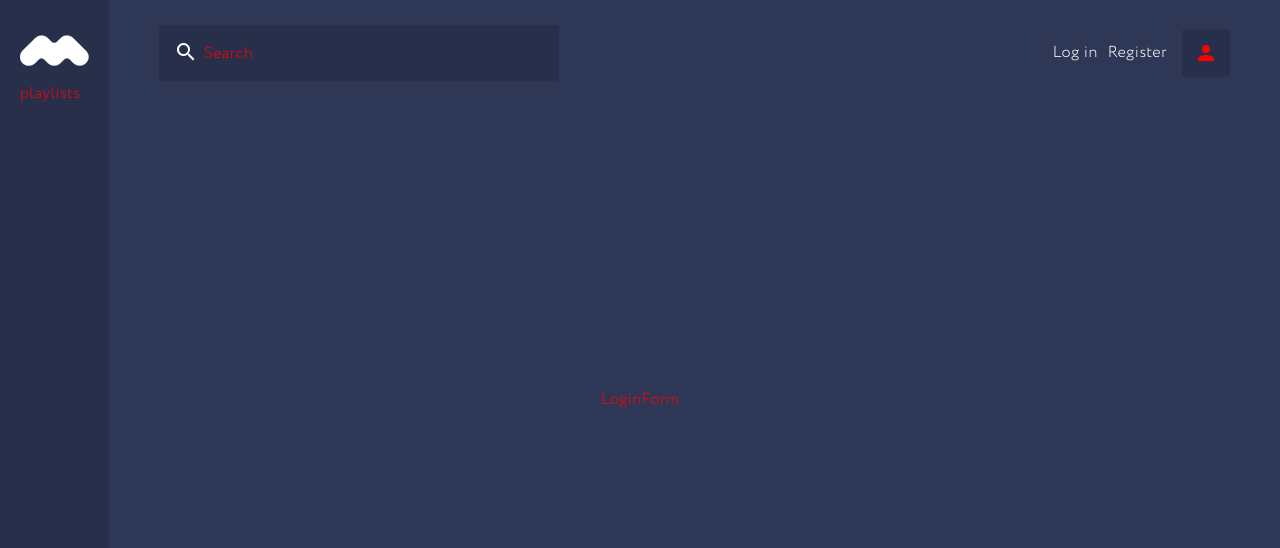
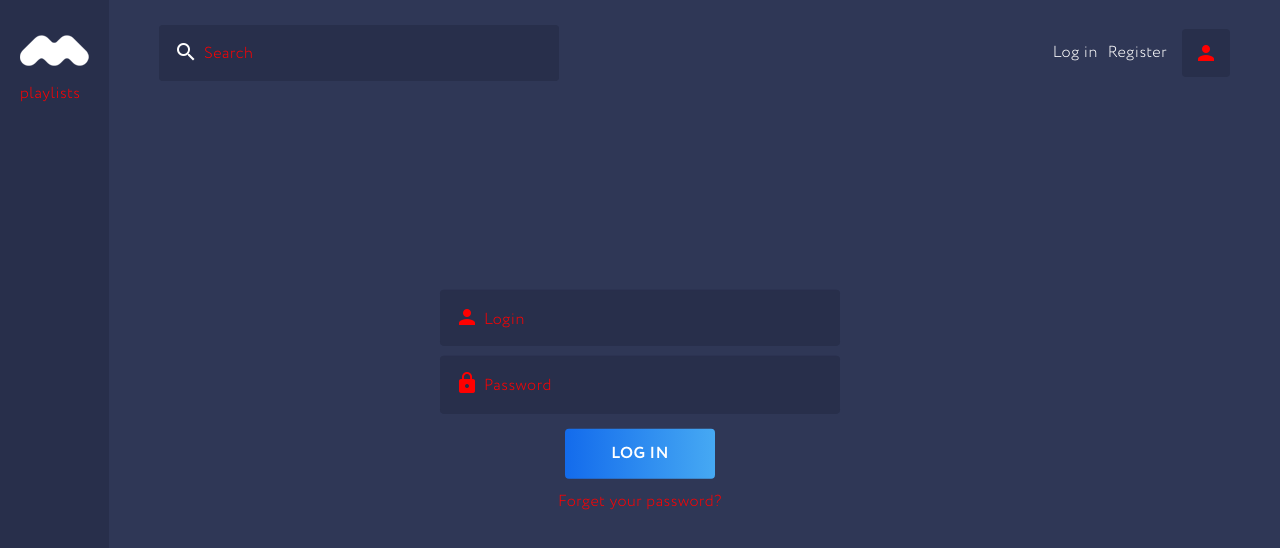
Before and after one commit to remyblanc/MusicApp, a React app: page /login in a window 1280 px wide. Shown: the top 548 px of the page. Built offline with nearby package versions, Linux system fonts and the light colour scheme.

Commit message:
Login Layout

```diff
--- /dev/null
+++ b/src/Components/BasicButton/BasicButton.jsx
@@ -0,0 +1,32 @@
+import React from 'react';
+import styled from "styled-components";
+
+import {theme, macbook, flexContainer, fontSize, gradient} from "../../lib/theme";
+
+const DefaultButton = (props) => {
+  return(
+    <div className={props.className}>
+      <button>{props.buttonText}</button>
+    </div>
+  );
+};
+
+const BasicButton = styled(DefaultButton)`
+  button {
+    width: 150px;
+    background: ${theme.colors.menuColor};
+    height: 50px;
+    border-radius: 4px;
+    text-transform: uppercase;
+    transition: 0.3s;
+    ${theme.fonts.CirceBold}
+    ${fontSize(16, 24)}
+    ${gradient('linear', 'to right', theme.colors.blue, theme.colors.lightBlue)}
+
+    &:hover {
+      ${gradient('linear', 'to right', theme.colors.blue+' 100%', theme.colors.lightBlue)}
+    }
+  }
+`;
+
+export default BasicButton;
--- /dev/null
+++ b/src/Components/BasicInput/BasicInput.jsx
@@ -0,0 +1,70 @@
+import React from 'react';
+import styled from "styled-components";
+
+import {theme, macbook, flexContainer, fontSize} from "../../lib/theme";
+
+const DefaultInput = (props) => {
+  return(
+    <div className={props.className}>
+      <input
+        type={props.type}
+        data-value=""
+        onChange={(e) => e.target.setAttribute('data-value', e.target.value)}
+        onKeyUp={(e) => e.target.setAttribute('data-value', e.target.value)}
+      />
+      <label>
+        <span className="material-icons">{props.icon}</span>
+        <span>{props.placeHolder}</span>
+      </label>
+    </div>
+  );
+};
+
+const BasicInput = styled(DefaultInput)`
+  position: relative;
+  background: ${theme.colors.menuColor};
+  border-radius: 4px;
+
+  label {
+    position: absolute;
+    z-index: 1;
+    transition: 0.3s;
+    top: 0px;
+    left: calc(${theme.paddings.inputContainerSide});
+    top: calc(${theme.paddings.inputTop});
+    ${flexContainer('center','center','center')}
+
+    & span:not(.material-icons) {
+      margin: 6px 0px 0px 5px;
+    }
+  }
+
+  input[type=text], input[type=password] {
+    padding: ${theme.paddings.inputTop} ${theme.paddings.inputSide};
+    background: transparent;
+    ${theme.fonts.CirceLight}
+    ${fontSize(16, 24)}
+    width: 100%;
+    box-sizing: border-box;
+    position: relative;
+    z-index: 2;
+    top: 0px;
+    transition: 0.3s;
+    border: 1px solid ${theme.colors.menuColor};
+    border-radius: 4px;
+
+    &:focus {
+      box-shadow: 0px 0px 30px ${theme.colors.menuShadow};
+    }
+
+    &:focus + label span:not(.material-icons), &:not([data-value=""]) + label span:not(.material-icons) {
+      opacity: 0;
+    }
+  }
+
+  input[type=password] {
+    ${fontSize(24, 0)}
+  }
+`;
+
+export default BasicInput;
--- a/src/Components/LoginForm/LoginForm.jsx
+++ b/src/Components/LoginForm/LoginForm.jsx
@@ -5,10 +5,25 @@ import { connect } from "react-redux";
 
 import {theme, macbook, flexContainer} from "../../lib/theme";
 
+import BasicInput from "./../BasicInput/BasicInput";
+import BasicButton from "./../BasicButton/BasicButton";
+import LangList from "../../Langs/LangList";
+
 const BasicLoginForm = (props) => {
   return(
     <div className={props.className}>
-      LoginForm
+      <BasicInput
+        type="text"
+        placeHolder={LangList.En.Login}
+        icon="person"
+      />
+      <BasicInput
+        type="password"
+        placeHolder={LangList.En.Password}
+        icon="lock"
+      />
+      <BasicButton buttonText="Log In"/>
+      <span>Forget your password?</span>
     </div>
   );
 };
@@ -21,7 +36,15 @@ const LoginForm = styled(BasicLoginForm)`
   left: 0px;
   right: 0px;
   margin: auto;
-  width:690px;
+  width:400px;
+
+  > div {
+    margin-bottom: 10px;
+  }
+
+  button {
+    margin: 5px 0;
+  }
 `;
 
 function mapDispatchToProps(dispatch) {
--- a/src/Langs/LangList.js
+++ b/src/Langs/LangList.js
@@ -1,11 +1,15 @@
 const En = {
   "MainDesc": "You aren't logged in, but you still can add songs to your local playlist, \r\n it won't be work on other devices until you log in and save it.",
   "Search": "Search",
+  "Login": "Login",
+  "Password": "Password",
 };
 
 const Ru = {
   "MainDesc": "You aren't logged in, but you still can add songs to your local playlist, \r\n it won't be work on other devices until you log in and save it.",
   "Search": "Искать",
+  "Login": "Пароль",
+  "Password": "Пароль",
 };
 
 const LangList = {En, Ru};
--- a/src/lib/theme.js
+++ b/src/lib/theme.js
@@ -4,6 +4,8 @@ export const theme = {
     menuShadow: '#55608f',
     bgColor: '#434f74',
     bgColor2: '#2f3755',
+    lightBlue: '#46a9f3',
+    blue: '#136bec',
     white: '#ffffff',
   },
   fonts: {
@@ -62,6 +64,10 @@ export const flexContainer = (justifyContent, alignItems, alignContent) => (`
 `
 );
 
+export const gradient = (gradType, gradDirection, gradStart, gradEnd) => (`
+  background: ${gradType}-gradient(${gradType === 'linear' ? gradDirection+',' : ''} ${gradStart}, ${gradEnd});
+`);
+
 export const respondTo = (size, style) => `@media only screen and ${theme.layout[size].respondTo} {
   ${style}
 }`;
@@ -75,5 +81,6 @@ export const mobile = style => respondTo('mobile', style);
 theme.respondTo = respondTo;
 theme.fontSize = fontSize;
 theme.flexContainer = flexContainer;
+theme.gradient = gradient;
 
 export default theme;
--- a/src/styles.scss
+++ b/src/styles.scss
@@ -48,7 +48,7 @@ html, body {
 .material-icons {
   font-family: Material Icons;
 }
-input[type=text], button {
+input[type=text], input[type=password], button {
   background: none;
   border: none;
   color: #ffffff;;
```
